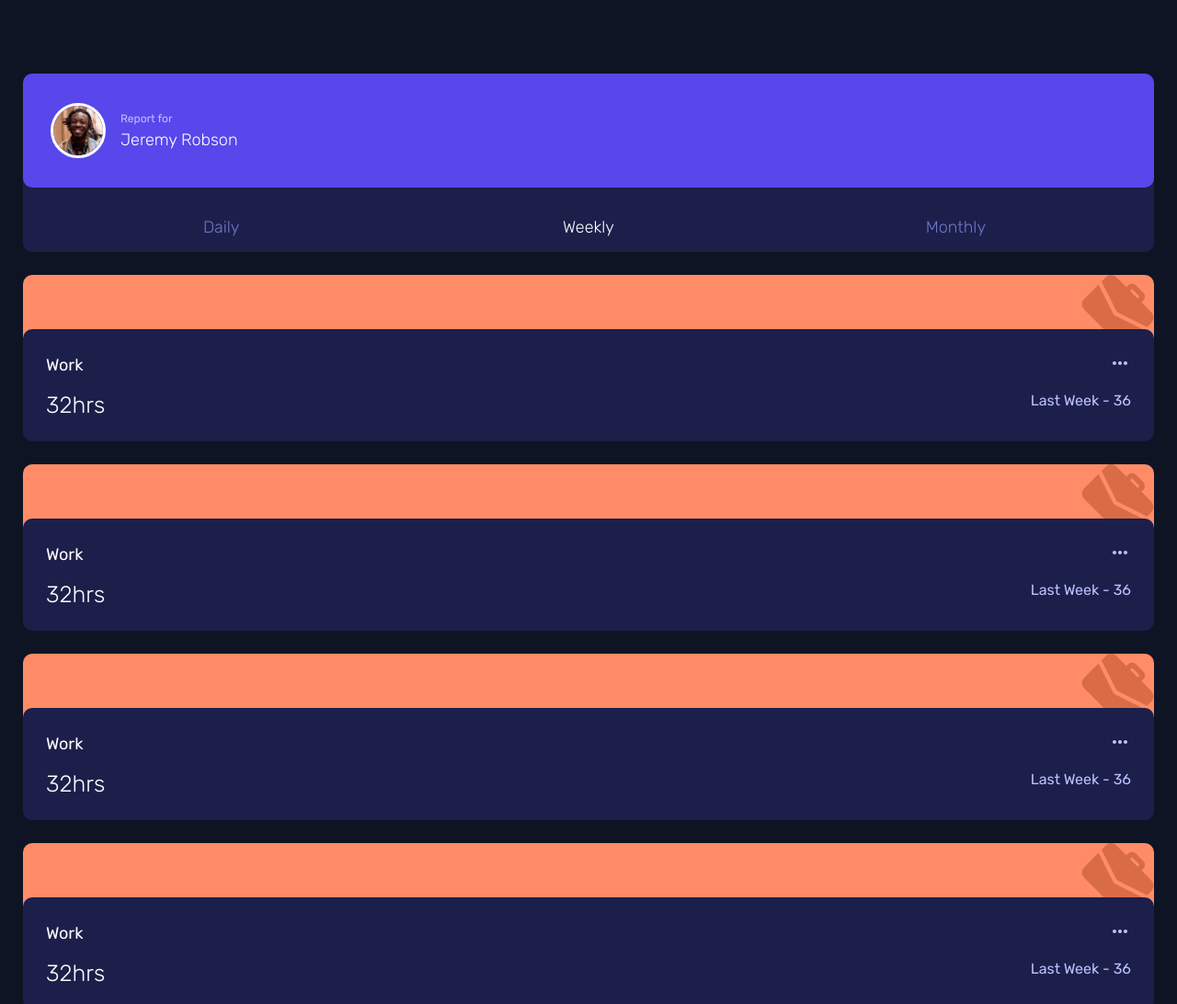
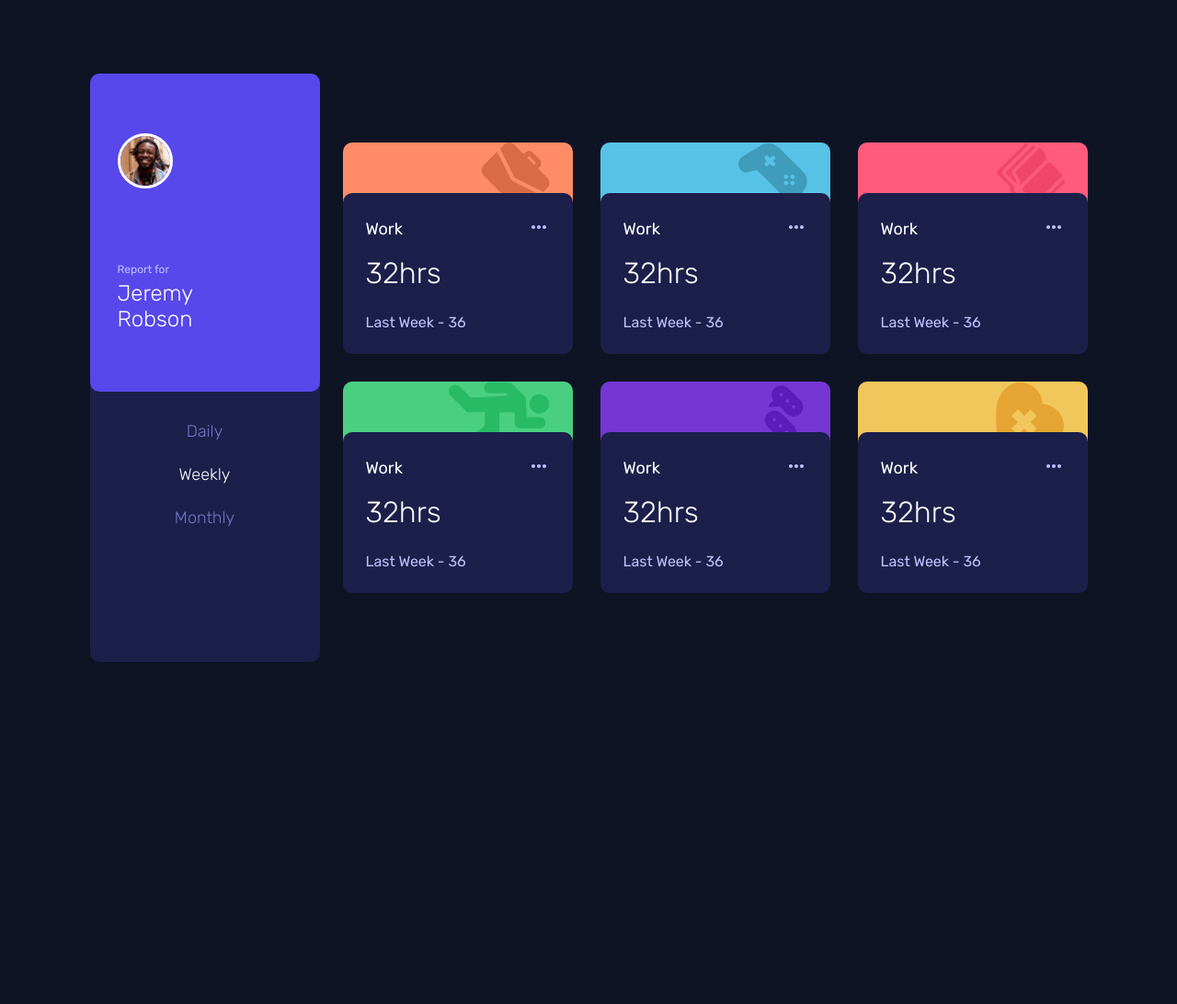
Before and after one commit to Takata21/Time-tracking-dashboard, a plain HTML site: page index.html in a window 1280 px wide. Shown: the top 1092 px of the page at 92% size. After the commit the page ends 800 px from the top, so only its background shows below. Drawn offline with Linux system fonts and the light colour scheme.

Commit message:
layout done

```diff
--- a/index.html
+++ b/index.html
@@ -16,14 +16,13 @@
 
 </head>
 
-<body>
-    <div class="container">
+<body class="container">
     <header>
         <div class="person">
             <img src="./static/img/image-jeremy.png" alt="Jeremy image" class="person-img">
             <div class="detail">
                 <p class="detail-profession">Report for</p>
-                    <p class="detail-name">Jeremy Robson</p>
+                <p class="detail-name">Jeremy <br/> Robson</p>
             </div>
         </div>
         <nav class="menu">
@@ -36,11 +35,10 @@
         </nav>
     </header>
 
-        <main>
-            <div class="dashboard-card-container">
+    <main class="dashboard-card-container">
         <article class="card">
             <div class="card-head work">
-                        <img src="./static/img/icon-work.svg" alt="" class="card-img-work">
+                <img src="./static/img/icon-work.svg" alt="" class="card-img-work" width="100%" height="75px">
             </div>
             <div class="card-info">
                 <div class="card-info-head">
@@ -58,8 +56,8 @@
 
 
         <article class="card">
-                    <div class="card-head work">
-                        <img src="./static/img/icon-work.svg" alt="" class="card-img-work">
+            <div class="card-head play">
+                <img src="./static/img/icon-play.svg" alt="" class="card-img-work" width="100%" height="75px">
             </div>
             <div class="card-info">
                 <div class="card-info-head">
@@ -75,8 +73,8 @@
 
         </article>
         <article class="card">
-                    <div class="card-head work">
-                        <img src="./static/img/icon-work.svg" alt="" class="card-img-work">
+            <div class="card-head study">
+                <img src="./static/img/icon-study.svg" alt="" class="card-img-work" width="100%" height="75px">
             </div>
             <div class="card-info">
                 <div class="card-info-head">
@@ -92,8 +90,8 @@
 
         </article>
         <article class="card">
-                    <div class="card-head work">
-                        <img src="./static/img/icon-work.svg" alt="" class="card-img-work">
+            <div class="card-head exercise">
+                <img src="./static/img/icon-exercise.svg" alt="" class="card-img-work" width="100%" height="75px">
             </div>
             <div class="card-info">
                 <div class="card-info-head">
@@ -108,15 +106,47 @@
             </div>
 
         </article>
+        <article class="card">
+            <div class="card-head social">
+                <img src="./static/img/icon-social.svg" alt="" class="card-img-work" width="100%" height="75px">
             </div>
+            <div class="card-info">
+                <div class="card-info-head">
+                    <h5 class="card-title">work</h5>
+                    <a href="" class="card-options">
+                        <svg xmlns="http://www.w3.org/2000/svg" height="24px" viewBox="0 0 24 24" width="24px" fill="#000000"><path d="M0 0h24v24H0V0z" fill="none"/><path d="M6 10c-1.1 0-2 .9-2 2s.9 2 2 2 2-.9 2-2-.9-2-2-2zm12 0c-1.1 0-2 .9-2 2s.9 2 2 2 2-.9 2-2-.9-2-2-2zm-6 0c-1.1 0-2 .9-2 2s.9 2 2 2 2-.9 2-2-.9-2-2-2z"/></svg></a>
+                </div>
+                <div class="card-info-body">
+                    <p class="card-info-current"><span class="hour-current">32</span>hrs</p>
+                    <p class="card-info-previous">last week - <span class="hour-previous">36</span></p>
+                </div>
+            </div>
+
+        </article>
+        <article class="card">
+            <div class="card-head selfcare">
+                <img src="./static/img/icon-self-care.svg" alt="" class="card-img-work" width="100%" height="75px">
+            </div>
+            <div class="card-info">
+                <div class="card-info-head">
+                    <h5 class="card-title">work</h5>
+                    <a href="" class="card-options">
+                        <svg xmlns="http://www.w3.org/2000/svg" height="24px" viewBox="0 0 24 24" width="24px" fill="#000000"><path d="M0 0h24v24H0V0z" fill="none"/><path d="M6 10c-1.1 0-2 .9-2 2s.9 2 2 2 2-.9 2-2-.9-2-2-2zm12 0c-1.1 0-2 .9-2 2s.9 2 2 2 2-.9 2-2-.9-2-2-2zm-6 0c-1.1 0-2 .9-2 2s.9 2 2 2 2-.9 2-2-.9-2-2-2z"/></svg></a>
+                </div>
+                <div class="card-info-body">
+                    <p class="card-info-current"><span class="hour-current">32</span>hrs</p>
+                    <p class="card-info-previous">last week - <span class="hour-previous">36</span></p>
+                </div>
+            </div>
+
+        </article>
     </main>
-    </div>
 
 
 
-    <div class="attribution">
+    <!-- <div class="attribution">
         Challenge by <a href="https://www.frontendmentor.io?ref=challenge" target="_blank">Frontend Mentor</a>. Coded by <a href="#">Your Name Here</a>.
-    </div>
+    </div> -->
     <script src="./src/js/index.js"></script>
 </body>
 
--- a/static/css/index.css
+++ b/static/css/index.css
@@ -38,6 +38,7 @@ body {
     background: var(--VeryDarkBlue);
     color: white;
     font-family: 'Rubik', sans-serif;
+    transition: linear 1s all;
 }
 
 .container {
@@ -53,6 +54,8 @@ header {
     gap: 1rem;
     background: var(--DarkBlue);
     border-radius: 10px;
+    animation: entry;
+    animation-duration: 1s;
 }
 
 .person {
@@ -80,6 +83,10 @@ header {
 .detail-name {
     font-weight: 300;
     font-size: 1.125rem;
+}
+
+.detail-name br {
+    display: none;
 }
 
 .menu {
@@ -121,18 +128,52 @@ header {
 }
 
 .card {
+    animation: entry;
+    animation-duration: 1s;
+    transition: linear 1s ease-in;
     border-radius: 10px;
     overflow: hidden;
     background: var(--DarkBlue);
+    cursor: pointer;
+}
+
+@keyframes entry {
+    from {
+        transform: scale(0);
+    }
+    to {
+        transform: scale(1);
+    }
 }
 
 .card-head {
     display: grid;
     justify-content: end;
+    padding-right: 25px;
 }
 
 .card-head.work {
     background: var(--Orange);
+}
+
+.card-head.play {
+    background: var(--SoftBlue);
+}
+
+.card-head.study {
+    background: var(--LightRed);
+}
+
+.card-head.exercise {
+    background: var(--LimeGreen);
+}
+
+.card-head.social {
+    background: var(--Violet);
+}
+
+.card-head.selfcare {
+    background: var(--SoftOrange);
 }
 
 .card-options>svg {
@@ -150,7 +191,7 @@ header {
 
 .card-info-head {
     display: grid;
-    grid-template-columns: 200px auto;
+    grid-template-columns: auto auto;
     align-items: center;
     justify-content: space-between;
     margin-bottom: 15px;
@@ -164,6 +205,7 @@ header {
 
 .card-info-body {
     display: grid;
+    align-items: center;
     grid-template-columns: auto auto;
     justify-content: space-between;
 }
@@ -190,3 +232,41 @@ header {
 .attribution a {
     color: hsl(228, 45%, 44%);
 }
+
+@media screen and (min-width: 720px) {
+    .card-info-body {
+        grid-template-columns: 1fr;
+        gap: 25px;
+    }
+    .card-info-current {
+        font-size: 2rem;
+    }
+    .container {
+        height: 100vh;
+        justify-content: center;
+        align-items: center;
+        grid-template-columns: 250px auto;
+    }
+    .dashboard-card-container {
+        gap: 30px;
+        grid-template-columns: repeat(3, 250px);
+        grid-template-rows: 1fr 1fr;
+    }
+    .detail-name {
+        font-size: 1.5rem;
+    }
+    .detail-name br {
+        display: block;
+    }
+    header {
+        height: 100%;
+    }
+    .person {
+        grid-template-columns: 1fr;
+    }
+    .menu-list {
+        grid-template-columns: 1fr;
+        grid-template-rows: repeat(3, 1fr);
+        gap: 25px;
+    }
+}
```
Lines whose indentation alone changed are shown as unchanged.
